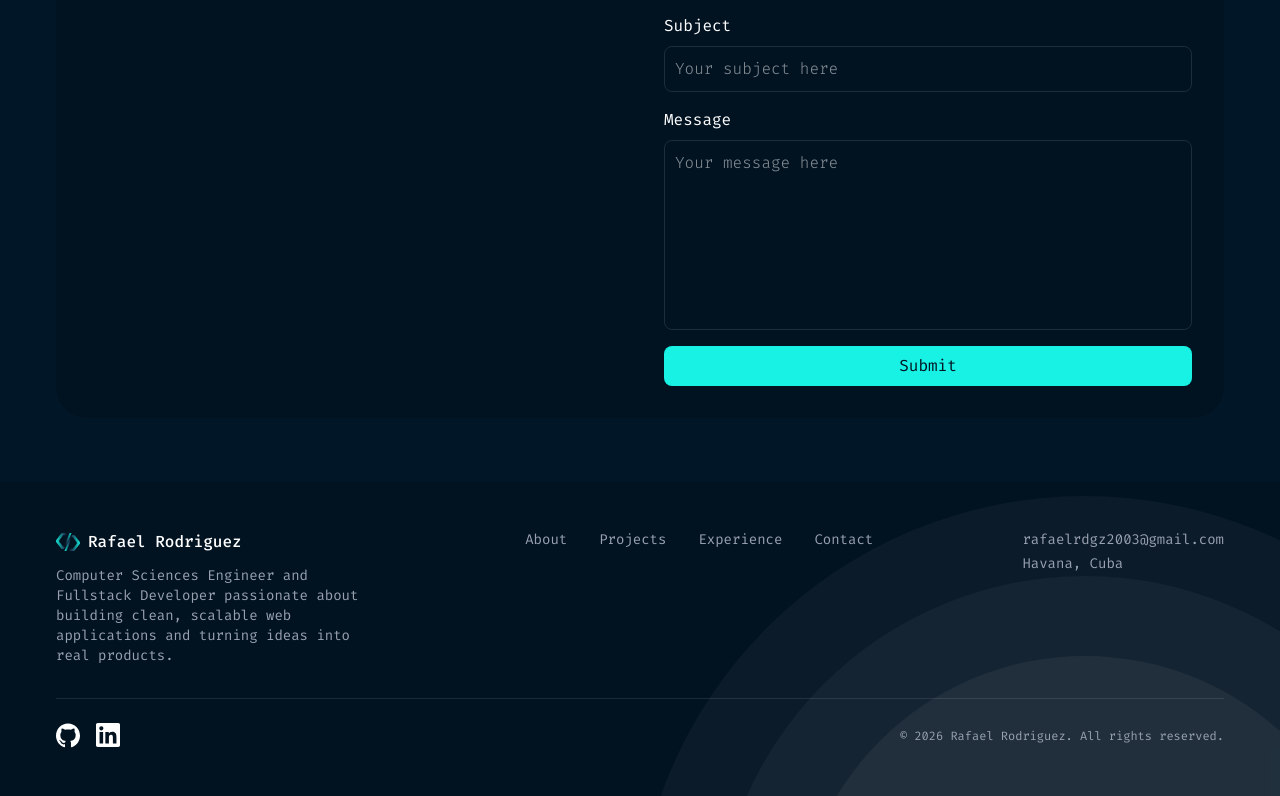
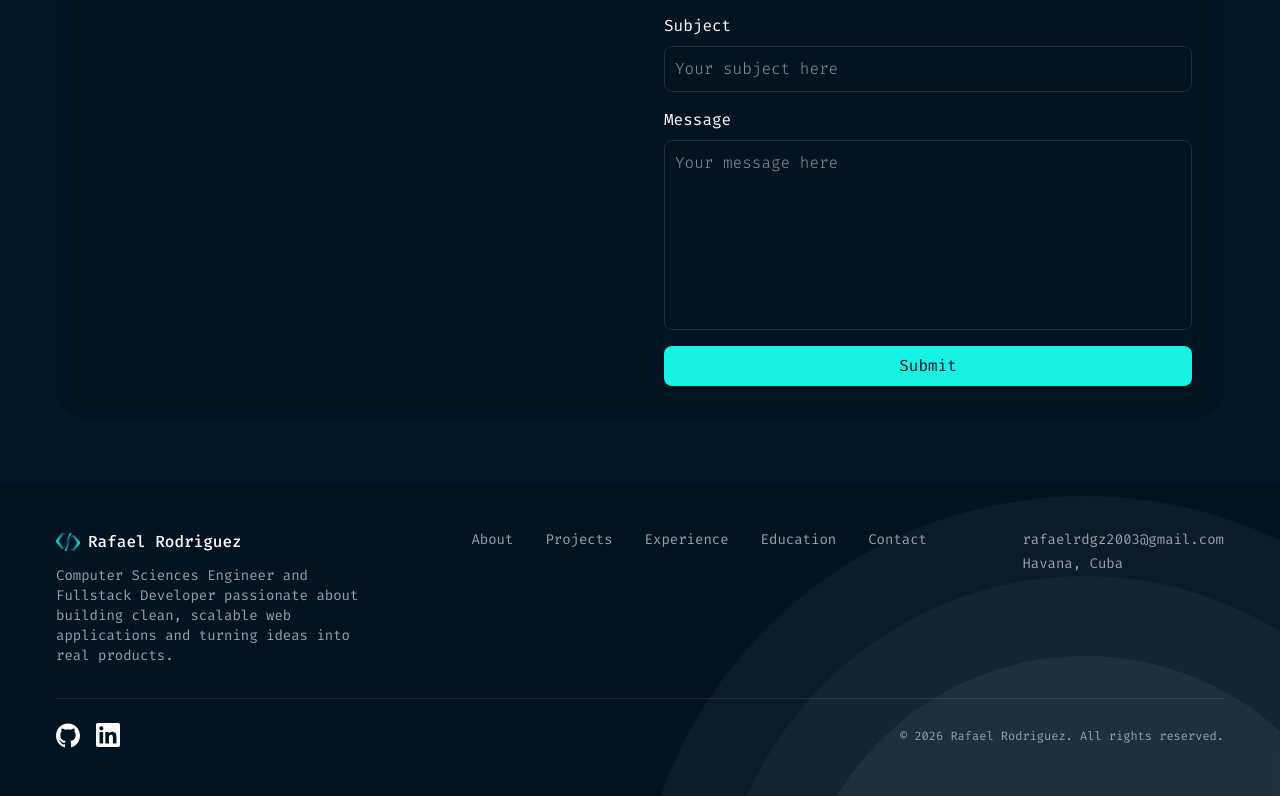
Before and after one commit to rafaelrdgz/rafaelrdgz.github.io, a Next.js app: page /en in a window 1280 px wide. Shown: the part 3317-4113 px from the top of the page. Built offline with nearby package versions, Linux system fonts and the light colour scheme.

Commit message:
feat(footer): add education link to footer navigation

```diff
--- a/src/appData/index.ts
+++ b/src/appData/index.ts
@@ -144,6 +144,7 @@ export const footerLinks = [
   { title: 'About', href: '#' },
   { title: 'Projects', href: '#projects' },
   { title: 'Experience', href: '#experience' },
+  { title: 'Education', href: '#education' },
   { title: 'Contact', href: '#contact' },
 ]
 
--- a/src/components/Footer/Footer.tsx
+++ b/src/components/Footer/Footer.tsx
@@ -13,6 +13,7 @@ const Footer = async () => {
       About: 'about',
       Projects: 'projects',
       Experience: 'experience',
+      Education: 'education',
       Contact: 'contact',
     }
     return {
```
